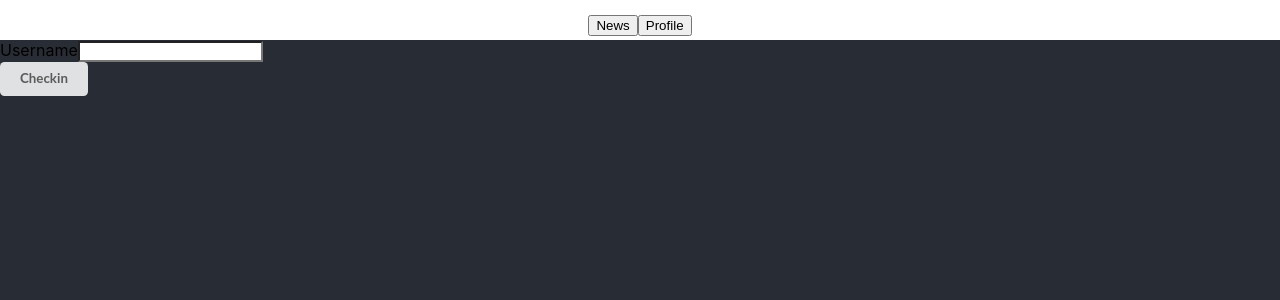
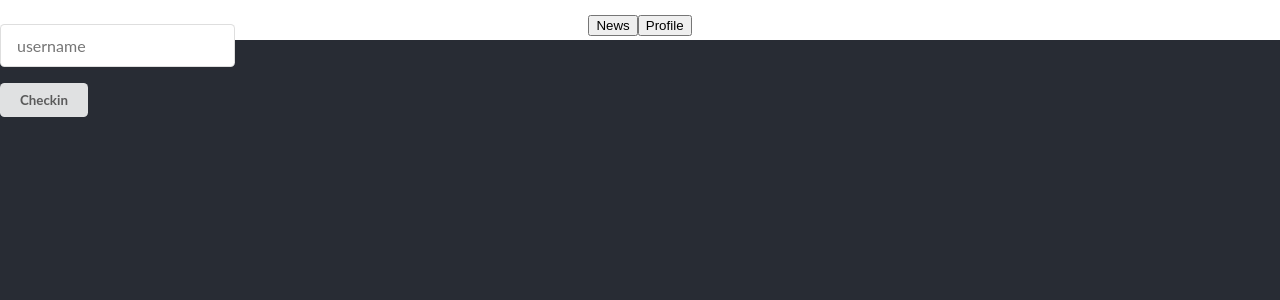
Before and after one commit to myrtokonst/coolest-news-app-ever, a React (Create React App) app in the folder uxui/: page / in a window 1280 px wide. Shown: the top 300 px of the page. Built offline with nearby package versions, Linux system fonts and the light colour scheme.

Commit message:
style meh

```diff
--- a/uxui/src/App.js
+++ b/uxui/src/App.js
@@ -5,9 +5,7 @@ import './styling/app.css';
 
 import News from './components/News'
 import Login from './components/Login';
-import Nav from './components/Nav'
 import Profile from './components/Profile'
-import Search from './components/Search'
 
 class App extends PureComponent {
   state = {
@@ -58,18 +56,18 @@ class App extends PureComponent {
   render() {
     return (
 
-      <div className="App">
+      <div className='App'>
         <header className="App-header">
           <div>
             <button onClick={() => this.props.history.push('/news')}>News</button>
             <button onClick={() => this.props.history.push('/profile')}>Profile</button>
           </div>
         </header>
-
-        <Route exact path='/' component={props => <Login {...props} updateUser={this.updateUser} />} />
-        <Route path='/profile' component={props => <Profile {...props} getNews={this.getNews} id={this.state.user.id} />} />
-        <Route path='/news' component={props => <News {...props} news={this.state.news} />} />
-        <Route path='/search' component={Search} />
+        <div className='ui grid centered'>
+          <Route exact path='/' component={props => <Login {...props} updateUser={this.updateUser} />} />
+          <Route path='/profile' component={props => <Profile {...props} getNews={this.getNews} id={this.state.user.id} />} />
+          <Route path='/news' component={props => <News {...props} news={this.state.news} />} />
+        </div>
 
         <footer>
         </footer>
--- a/uxui/src/components/Login.js
+++ b/uxui/src/components/Login.js
@@ -1,5 +1,6 @@
 import React, { PureComponent } from 'react'
 import '../styling/button.css'
+import '../styling/login.css'
 
 class Login extends PureComponent {
    state = {
@@ -33,16 +34,14 @@ class Login extends PureComponent {
 
    render() {
       return (
-         <form onSubmit={this.handleSubmit}>
-            <div>
-               <label>
-                  Username
-                <input
-                     type="email"
-                     value={this.state.username}
-                     onChange={event => this.handleInputChange(event)}
-                  />
-               </label>
+         <form onSubmit={this.handleSubmit} className='ui form'>
+            <div className='field'>
+               <input
+                  placeholder='username'
+                  type="email"
+                  value={this.state.username}
+                  onChange={event => this.handleInputChange(event)}
+               />
             </div>
             <div>
                <button
--- a/uxui/src/components/Search.js
+++ /dev/null
@@ -1,14 +0,0 @@
-import React, { PureComponent } from 'react';
-
-class Search extends PureComponent {
-   state = {}
-   render() {
-      return (
-         <div>
-            Search
-         </div>
-      )
-   }
-}
-
-export default Search
--- a/uxui/src/index.js
+++ b/uxui/src/index.js
@@ -5,7 +5,9 @@ import './styling/index.css';
 import App from './App';
 import * as serviceWorker from './serviceWorker';
 
-ReactDOM.render(<Router><App /></Router>, document.getElementById('root'));
+ReactDOM.render(<Router>
+   <App />
+</Router>, document.getElementById('root'));
 
 // If you want your app to work offline and load faster, you can change
 // unregister() to register() below. Note this comes with some pitfalls.
--- /dev/null
+++ b/uxui/src/styling/login.css
@@ -0,0 +1,115 @@
+.ui.form {
+   position: relative;
+   max-width: 100%;
+ }
+
+ /*--------------------
+         Content
+ ---------------------*/
+
+ .ui.form > p {
+   margin: 1em 0em;
+ }
+
+ /*--------------------
+         Field
+ ---------------------*/
+
+ .ui.form .field {
+   clear: both;
+   margin: 0em 0em 1em;
+ }
+
+ .ui.form .field:last-child,
+ .ui.form .fields:last-child .field {
+   margin-bottom: 0em;
+ }
+
+ .ui.form .fields .field {
+   clear: both;
+   margin: 0em;
+ }
+
+ /*--------------------
+         Labels
+ ---------------------*/
+
+ .ui.form .field > label {
+   display: block;
+   margin: 0em 0em 0.28571429rem 0em;
+   color: rgba(0, 0, 0, 0.87);
+   font-size: 0.92857143em;
+   font-weight: bold;
+   text-transform: none;
+ }
+
+
+ .ui.form textarea,
+ .ui.form input:not([type]),
+ .ui.form input[type="date"],
+ .ui.form input[type="datetime-local"],
+ .ui.form input[type="email"],
+ .ui.form input[type="number"],
+ .ui.form input[type="password"],
+ .ui.form input[type="search"],
+ .ui.form input[type="tel"],
+ .ui.form input[type="time"],
+ .ui.form input[type="text"],
+ .ui.form input[type="file"],
+ .ui.form input[type="url"] {
+   width: 100%;
+   vertical-align: top;
+ }
+
+ /* Set max height on unusual input */
+
+ .ui.form ::-webkit-datetime-edit,
+ .ui.form ::-webkit-inner-spin-button {
+   height: 1.21428571em;
+ }
+
+ .ui.form input:not([type]),
+.ui.form input[type="date"],
+.ui.form input[type="datetime-local"],
+.ui.form input[type="email"],
+.ui.form input[type="number"],
+.ui.form input[type="password"],
+.ui.form input[type="search"],
+.ui.form input[type="tel"],
+.ui.form input[type="time"],
+.ui.form input[type="text"],
+.ui.form input[type="file"],
+.ui.form input[type="url"] {
+  font-family: 'Lato', 'Helvetica Neue', Arial, Helvetica, sans-serif;
+  margin: 0em;
+  outline: none;
+  -webkit-appearance: none;
+  tap-highlight-color: rgba(255, 255, 255, 0);
+  line-height: 1.21428571em;
+  padding: 0.67857143em 1em;
+  font-size: 1em;
+  background: #FFFFFF;
+  border: 1px solid rgba(34, 36, 38, 0.15);
+  color: rgba(0, 0, 0, 0.87);
+  border-radius: 0.28571429rem;
+  -webkit-box-shadow: 0em 0em 0em 0em transparent inset;
+  box-shadow: 0em 0em 0em 0em transparent inset;
+  -webkit-transition: color 0.1s ease, border-color 0.1s ease;
+  transition: color 0.1s ease, border-color 0.1s ease;
+}
+
+
+.ui.form select {
+   display: block;
+   height: auto;
+   width: 100%;
+   background: #FFFFFF;
+   border: 1px solid rgba(34, 36, 38, 0.15);
+   border-radius: 0.28571429rem;
+   -webkit-box-shadow: 0em 0em 0em 0em transparent inset;
+   box-shadow: 0em 0em 0em 0em transparent inset;
+   padding: 0.62em 1em;
+   color: rgba(0, 0, 0, 0.87);
+   -webkit-transition: color 0.1s ease, border-color 0.1s ease;
+   transition: color 0.1s ease, border-color 0.1s ease;
+ }
--- a/uxui/src/styling/newsitem.css
+++ b/uxui/src/styling/newsitem.css
@@ -28,11 +28,11 @@ input[type="password"] {
    position: relative;
    display: -webkit-box;
    display: -ms-flexbox;
-   display: flex;
-   -webkit-box-orient: vertical;
+   display: inline-grid;
+   /* -webkit-box-orient: vertical;
    -webkit-box-direction: normal;
    -ms-flex-direction: column;
-   flex-direction: column;
+   flex-direction: column; */
    width: 290px;
    min-height: 0px;
    background: #FFFFFF;
```
